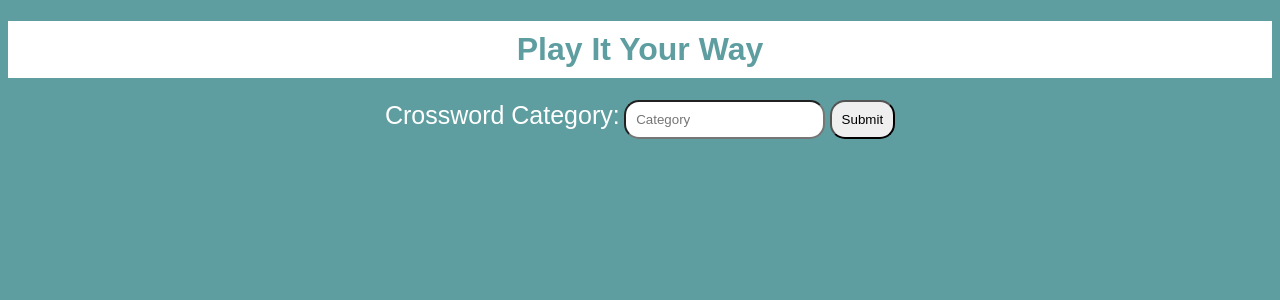
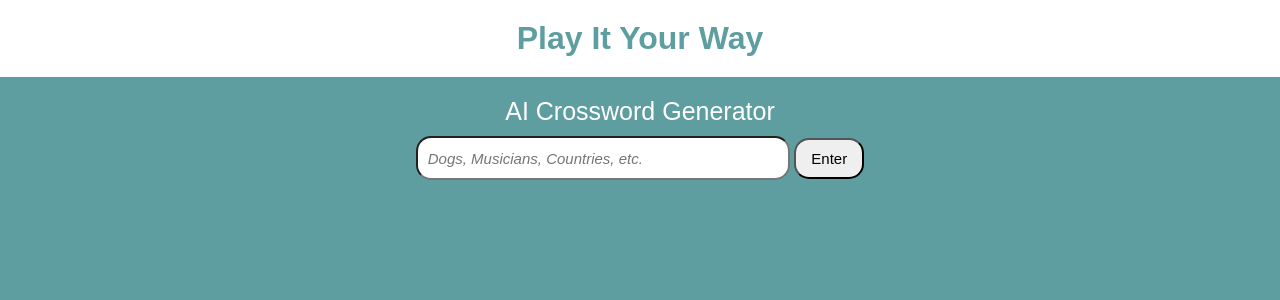
Before and after one commit to juliagrove/ai-crossword-generator, a Django app: page /crossword/ in a window 1280 px wide. Shown: the top 300 px of the page. Run offline with Django 5.2, Linux system fonts and the light colour scheme.

Commit message:
update styles

```diff
--- a/crossword/static/css/base.css
+++ b/crossword/static/css/base.css
@@ -2,15 +2,16 @@ body {
     color:black;
     background-color: cadetblue;
     font-family: Arial, Helvetica, sans-serif;
+    margin: 0px;
 }
 
 h1 {
     text-align: center;
     background-color: white;
     color:cadetblue;
-    padding: 10px;
-    margin-left: 0px;
-    margin-right: 0px;
+    padding: 20px;
+    margin: 0px;
+    margin-bottom: 20px;
 }
 
 .enterCategory {
@@ -20,11 +21,21 @@ h1 {
 .enterCategory input {
     border-radius: 15px;
     padding: 10px;
+    width: 350px;
+    height: 20px;
+    font-size: 15px;
+    margin-top: 10px;
+}
+
+.enterCategory input::placeholder {
+    font-style: italic;
 }
 
 .enterCategory button {
     border-radius: 15px;
     padding: 10px;
+    width: 70px;
+    font-size: 15px;
 }
 
 .enterCategory label {
--- a/crossword/static/css/puzzle.css
+++ b/crossword/static/css/puzzle.css
@@ -61,7 +63,7 @@ input.crossword-input:focus {
     align-items: center;
     width: auto;
     height: auto;
-    margin: 0px 10px 20px 100px;
+    margin: 0px;
     overflow: visible;
 }
 
--- a/crossword/templates/home.html
+++ b/crossword/templates/home.html
@@ -12,11 +12,12 @@
     <h1>Play It Your Way</h1>
 
     <div class="enterCategory">
+        <label for="user_input">AI Crossword Generator</label>
         <form id="crosswordForm" method="POST" action="{% url 'generate_crossword' %}">
             {% csrf_token %}
-            <label for="user_input">Crossword Category:</label>
-            <input type="text" id="user_input" name="user_input" placeholder="Category" required>
-            <button type="submit">Submit</button>
+            {% comment %} <label for="user_input">Category</label> {% endcomment %}
+            <input type="text" id="user_input" name="user_input" placeholder="Dogs, Musicians, Countries, etc." required>
+            <button type="submit">Enter</button>
         </form>
     </div>
 
```
Also changed, not shown: other parts of crossword/static/css/puzzle.css (+36 -22 lines), crossword/templates/crossword.html (+2 -6 lines).
